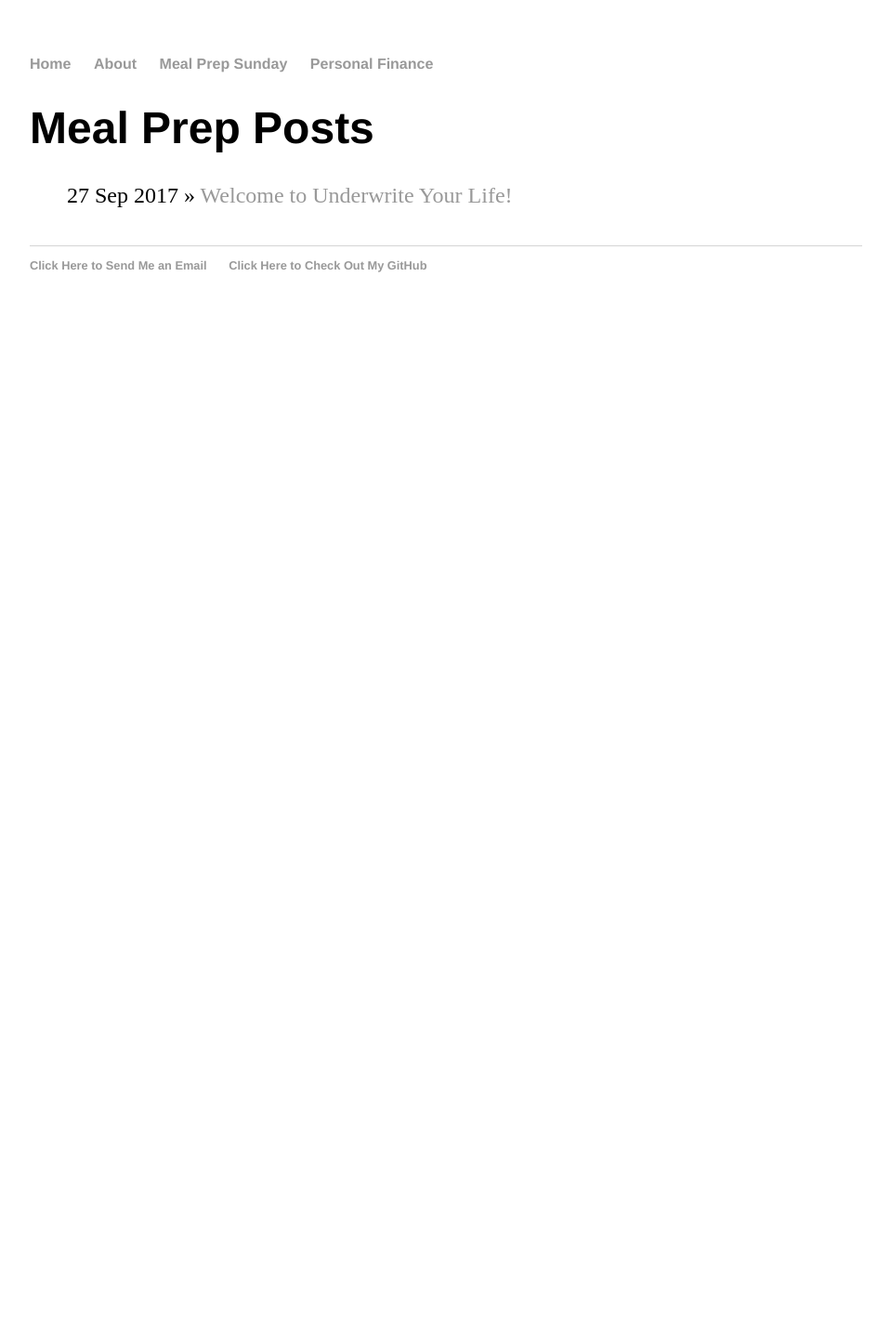
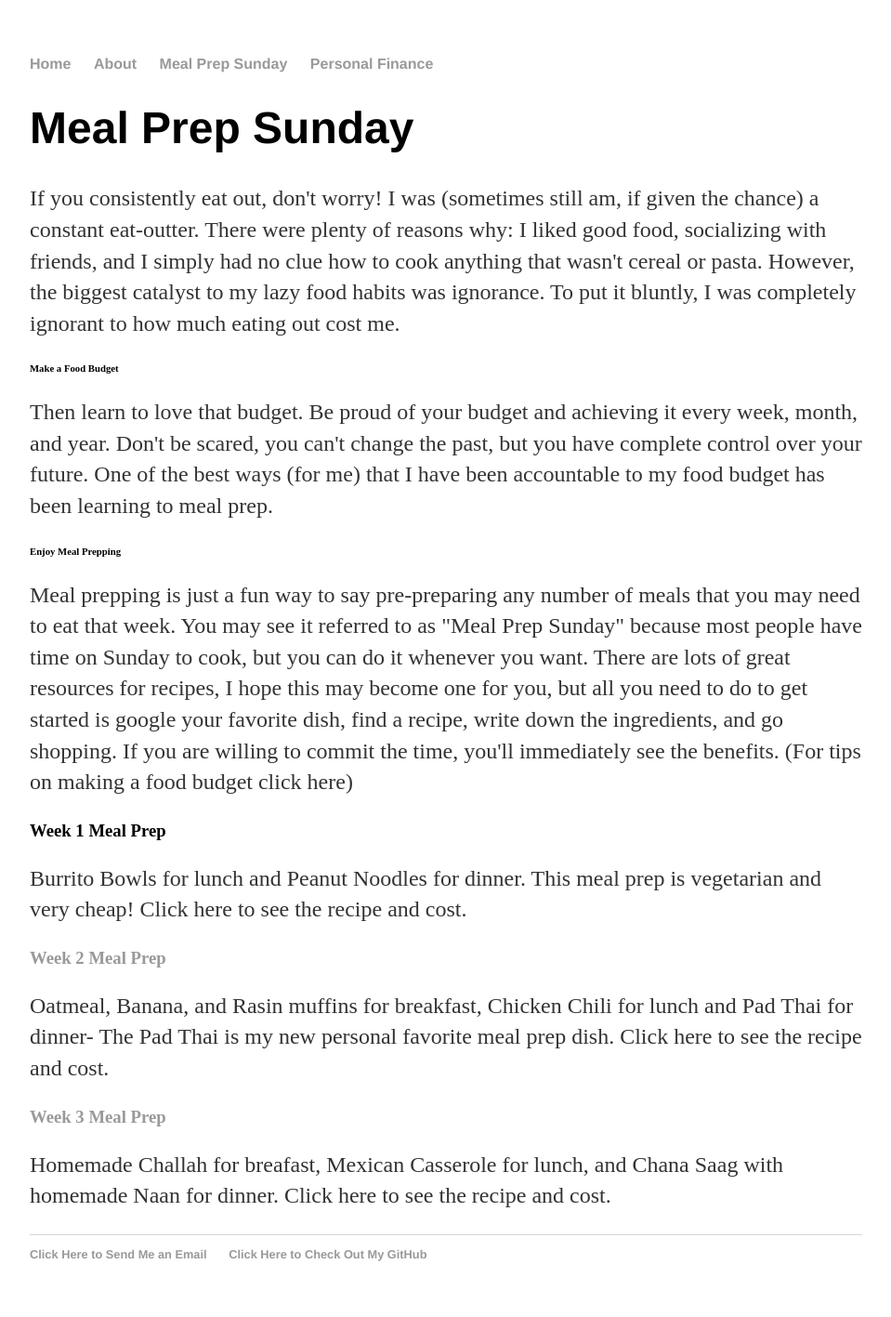
Before and after one commit to flippenemily/underwriteyourlife.github.io, a Jekyll site: the page built from mealprep/index.html, in a window 1280 px wide. Shown: the whole page at 93% size, without its empty margins (160-1119 px from the left). Built offline with Jekyll 4.4.1, drawn with Linux system fonts in a browser that asks for light colours; before the commit the page ends 900 px from its top, so only the background shows below that.

Commit message:
Update index.html

```diff
--- a/mealprep/index.html
+++ b/mealprep/index.html
@@ -2,10 +2,41 @@
 layout: default
 title: Meal Prep Posts
 ---
-	<h1>{{ page.title }}</h1>
-	<ul class="posts">
+<head>
 
-	  {% for post in site.posts %}
-	    <li><span>{{ post.date | date_to_string }}</span> » <a href="{{ post.url }}" title="{{ post.title }}">{{ post.title }}</a></li>
-	  {% endfor %}
-	</ul>
+</head>
+<h1> Meal Prep Sunday </h1>
+<p> If you consistently eat out, don't worry! I was (sometimes still am, if given the chance)
+	a constant eat-outter. There were plenty of reasons why: I liked good food, socializing with friends, and I simply had no clue
+	how to cook anything that wasn't cereal or pasta. However, the biggest catalyst to my lazy food habits was ignorance. To put it
+	bluntly, I was completely ignorant to how much eating out cost me.
+	<break />
+	<break />
+<h6> Make a Food Budget </h6>
+<p> Then learn to love that budget. Be proud of your budget and achieving it every week, month, and year. Don't be scared, you can't change
+	the past, but you have complete control over your future. One of the best ways (for me) that I have been accountable to my food
+	budget has been learning to meal prep. </p>
+
+<h6> Enjoy Meal Prepping </h6>
+<p> Meal prepping is just a fun way to say pre-preparing any number of meals that you may need to eat that week. You may see it referred
+	to as "Meal Prep Sunday" because most people have time on Sunday to cook, but you can do it whenever you want. There are lots of
+	great resources for recipes, I hope this may become one for you, but all you need to do to get started is google your favorite
+	dish, find a recipe, write down the ingredients, and go shopping. If you are willing to commit the time, you'll immediately see
+	the benefits.
+
+	(For tips on making a food budget click here) </p>
+<body>
+	<H3> Week 1 Meal Prep </H3>
+	<p> Burrito Bowls for lunch and Peanut Noodles for dinner. This meal prep is vegetarian and very cheap!
+		Click here to see the recipe and cost. </p>
+		<a href="https://i.imgur.com/Ra8QUCM.jpg">
+
+	<H3> Week 2 Meal Prep </H3>
+	<p> Oatmeal, Banana, and Rasin muffins for breakfast, Chicken Chili for lunch and Pad Thai for dinner-
+		The Pad Thai is my new personal favorite meal prep dish. Click here to see the recipe and cost. </p>
+		<a href="https://i.redd.it/eov0te4avimz.jpg">
+
+	<H3> Week 3 Meal Prep </H3>
+	<p>  Homemade Challah for breafast, Mexican Casserole for lunch, and Chana Saag with homemade Naan for dinner.
+		Click here to see the recipe and cost. </p>
+		<a href="https://i.redd.it/hrmykuen8unz.jpg">
```
